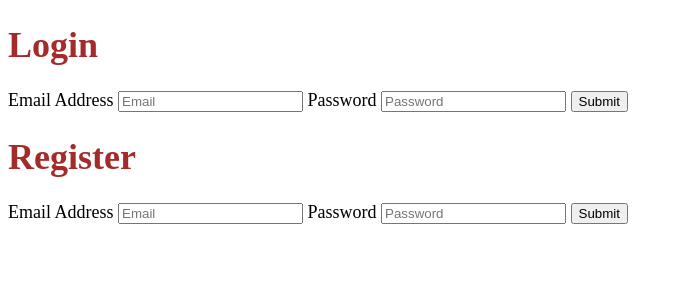
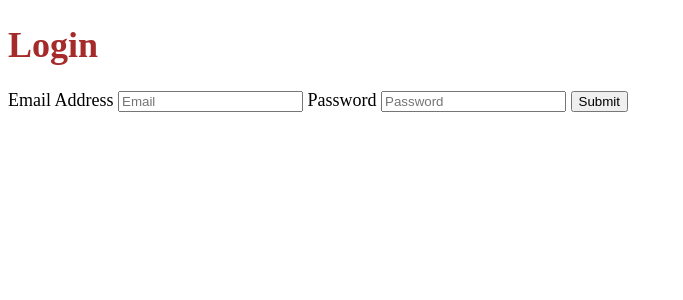
Before and after one commit to RobertMcIsaac/MakersBnB_Air, a Flask app: template templates/login.html in a window 1280 px wide. Shown: the top 300 px of the page, without its empty margins (0-683 px from the left). Run offline with Flask 3, Linux system fonts and the light colour scheme; the template is opened without the code that fills it, so the values that code supplies are empty.

Commit message:
mistakes were made. login not working great, pushing for avnita to test.

```diff
--- a/app.py
+++ b/app.py
@@ -19,6 +19,12 @@ app = Flask(__name__)
 @app.route('/index', methods=['GET'])
 def get_index():
     return render_template('index.html')
+
+#------------------- LOGIN ROUTES -------------------#
+
+@app.route('/login')
+def login():
+    return render_template('login.html')
 
 
 #------------------- SPACES ROUTES -------------------#
--- a/templates/login.html
+++ b/templates/login.html
@@ -19,18 +19,6 @@
             <input type="submit" />
         </form>
     </div>
-    <div>
-        <h1>Register</h1>
-        <form>
-            <label for="email">Email Address</label>
-            <input type="text" name="email" placeholder="Email" />
-
-            <label for="password">Password</label>
-            <input type="text" name="password" placeholder="Password" />
-
-            <input type="submit" />
-        </form>
-    </div>
 </body>
 
 </html>
```
Also changed, not shown: tests/test_app.py (+15 -0 lines).
